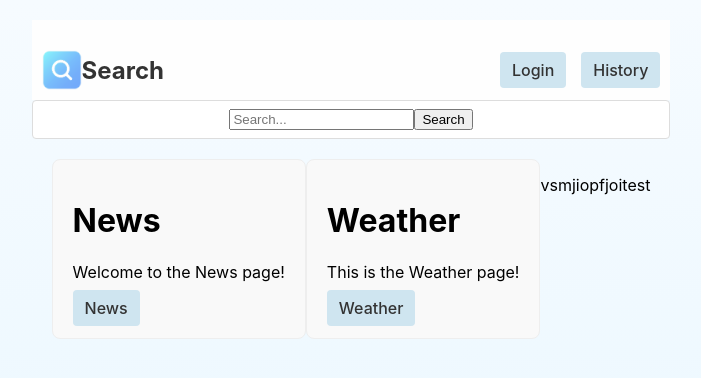
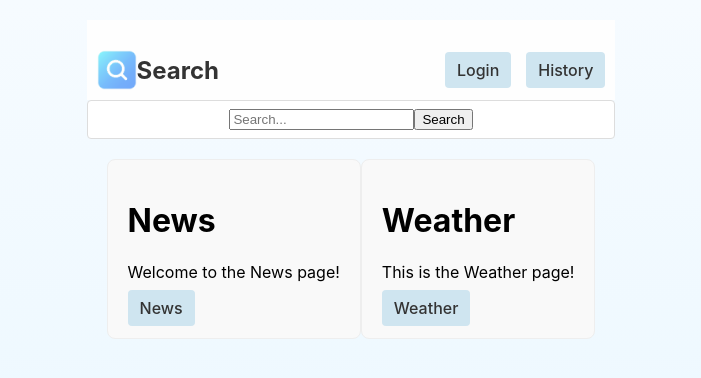
Before and after one commit to hamed-ali-inf/front_m2, a React (Vite) app: page / in a window 1280 px wide. Shown: the top 378 px of the page, without its empty margins (289-990 px from the left). Built offline with nearby package versions, Linux system fonts and the light colour scheme.

Commit message:
updated files

```diff
--- a/src/components/Form/RegisterPage.css
+++ b/src/components/Form/RegisterPage.css
@@ -3,7 +3,7 @@
   display: flex;
   justify-content: center;
   align-items: center;
- background: #5698e2;
+
   font-family: 'Poppins', sans-serif;
 }
 
--- a/src/pages/Home.jsx
+++ b/src/pages/Home.jsx
@@ -15,8 +15,8 @@ export function Home() {
                 <p>This is the Weather page!</p>
                   <a href="/weather">Weather</a>
             </Container>
-            <p> vsmjiopfjoi</p>
-            <p> test</p>
+            <p> </p>
+            <p> </p>
             </div>
 
         </div>
```
